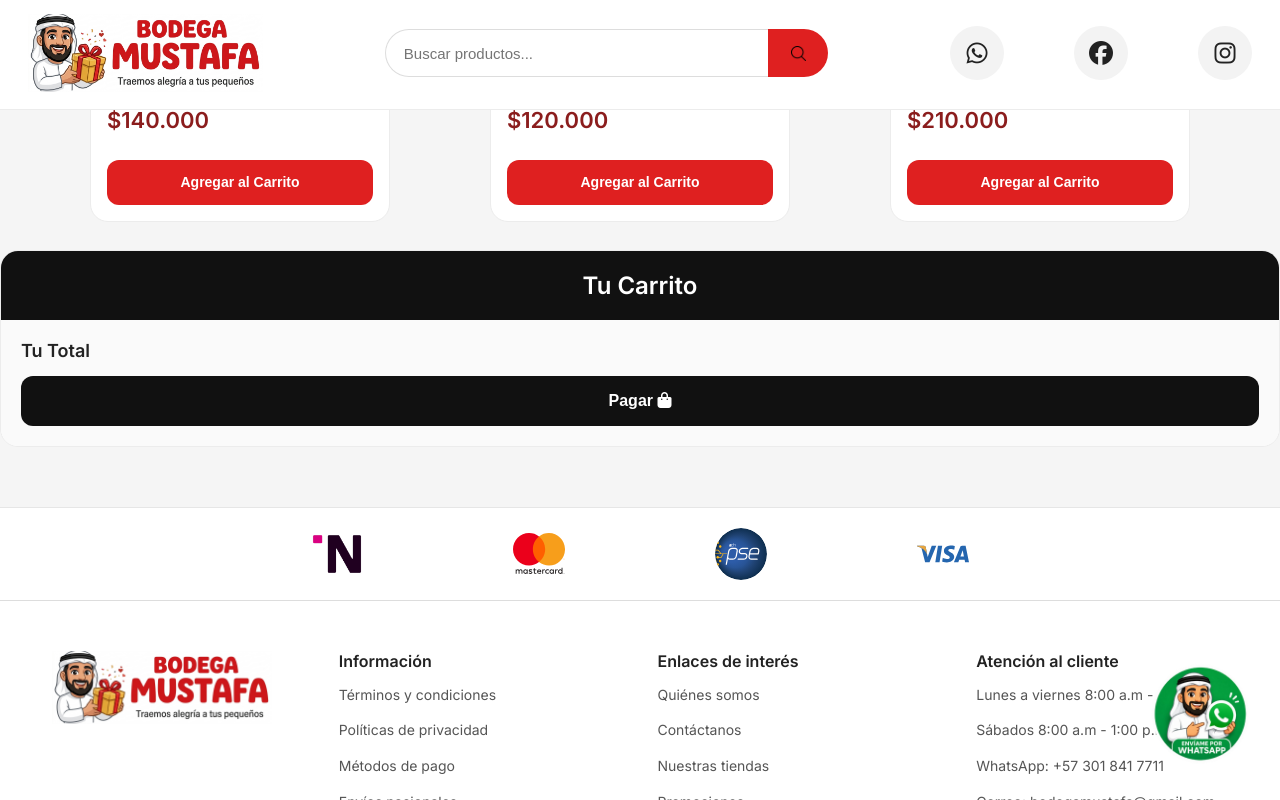
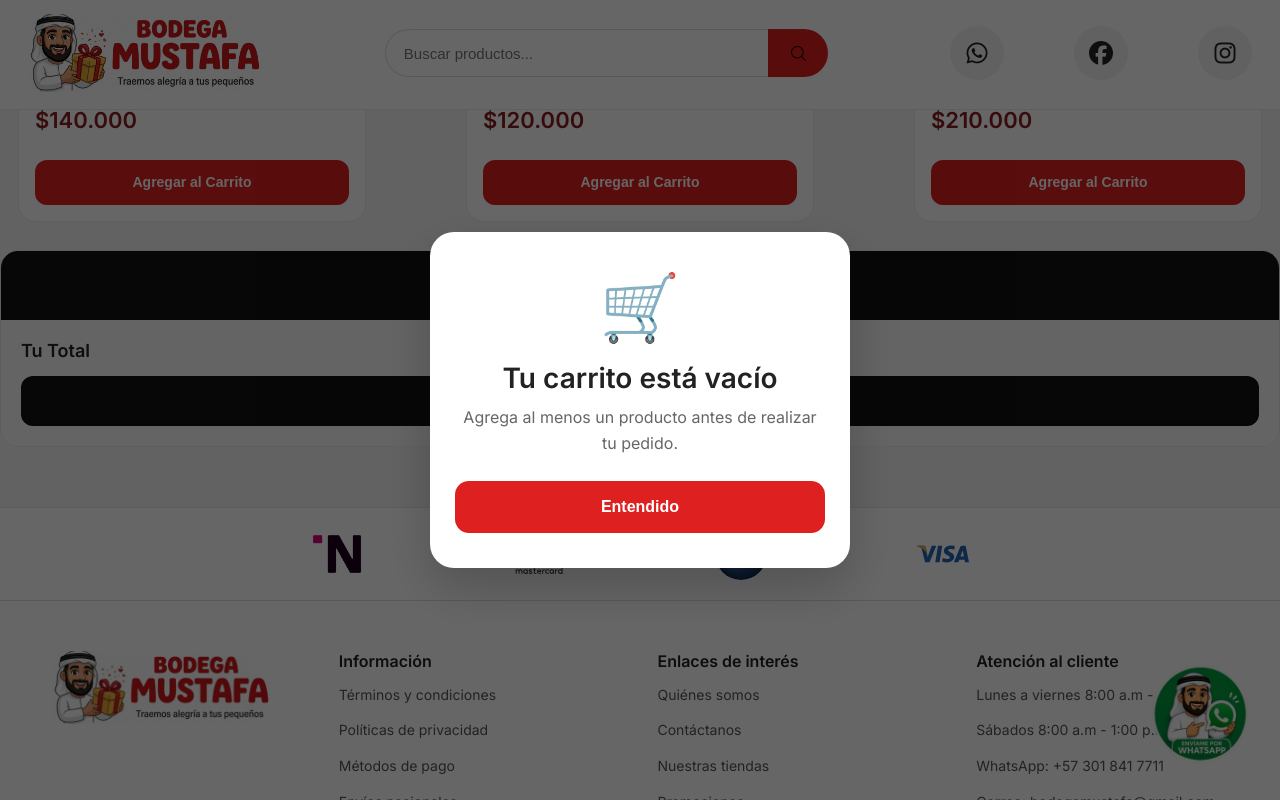
Before and after one commit to samuelsierra21/Bodega-Mustafa, a plain HTML site: page index.html in a window 1280 px wide. Both pictures are taken after a click on the button "Pagar". Shown: the part 3305-4105 px from the top of the page. Drawn offline with Linux system fonts and the light colour scheme.

Commit message:
mas adiciones sobre un mensaje al whatsapp y un aviso si el carrito esta en 0

```diff
--- a/index.html
+++ b/index.html
@@ -11,6 +11,7 @@
   <link href="https://fonts.googleapis.com/css2?family=Inter:wght@300;400;500;600&display=swap" rel="stylesheet">
   <link rel="stylesheet" href="https://cdnjs.cloudflare.com/ajax/libs/font-awesome/6.5.0/css/all.min.css">
   <link href="https://cdn.jsdelivr.net/npm/@fortawesome/fontawesome-free@6.5.0/css/all.min.css" rel="stylesheet">
+  <meta charset="UTF-8">
 
 
 </head>
@@ -189,8 +190,8 @@
 
 <div class="whatsapp-fixed">
 
-  <button class="btn-whatsapp"
-    onclick="window.open('https://wa.me/573018417711','_blank')">
+  <button class="btn-whatsapp" onclick="abrirWhatsapp()"
+    onclick="window.open('https://wa.me/573024925902?text=%F0%9F%91%8B%20%C2%A1Hola!%20Bienvenido%20a%20Bodega%20Mustafa.%0A%0AEstoy%20aqu%C3%AD%20para%20ayudarte%20a%20encontrar%20el%20producto%20que%20buscas,%20resolver%20dudas%20sobre%20precios,%20disponibilidad,%20colores%20y%20env%C3%ADos.%0A%0A%F0%9F%9B%92%20%C2%BFQu%C3%A9%20producto%20te%20interesa%20hoy%3F','_blank')">
 
     <img src="IMG/PRODUCTOS/C_MONTABLES/whatsapp-removebg-preview.png" alt="WhatsApp" class="whatsapp_float">
 
@@ -384,6 +385,29 @@
     </div>
 
   </footer>
+  //carrito vacio
+  <div id="modalVacio" class="modal-vacio">
+
+  <div class="modal-box">
+
+    <div class="modal-icon">
+      🛒
+    </div>
+
+    <h2>Tu carrito está vacío</h2>
+
+    <p>
+      Agrega al menos un producto antes de realizar tu pedido.
+    </p>
+
+    <button onclick="cerrarModal()">
+      Entendido
+    </button>
+
+  </div>
+
+</div>
+
 <script src="productos.js"></script>
 <script src="script.js"></script>
 </body>
--- a/script.js
+++ b/script.js
@@ -86,6 +86,16 @@
 
     var carritoItems = document.getElementsByClassName('carrito-item');
 
+    if(carritoItems.length === 0){
+    abrirModal();
+    return;
+}
+
+    //if(carritoItems.length === 0){
+    //alert("Agrega al menos un producto al carrito");
+    //return;
+//}
+
     let mensaje = "🛒 Pedido:\n\n";
 
     for(var i=0; i<carritoItems.length; i++){
@@ -95,9 +105,12 @@
         var precio = item.getElementsByClassName('carrito-item-precio')[0].innerText;
         var cantidad = item.getElementsByClassName('carrito-item-cantidad')[0].value;
 
+        var imagen = item.getElementsByClassName('carrito-item-imagen')[0].value;
+
         mensaje += "📦 " + titulo + "\n";
         mensaje += "Cantidad: " + cantidad + "\n";
-        mensaje += "Precio: " + precio + "\n\n";
+        mensaje += "Precio: " + precio + "\n";
+        mensaje += "📷 Foto: " + imagen + "\n\n";
     }
 
     var numero = "573024925902"; // SIN +
@@ -152,6 +165,7 @@
     var itemCarritoContenido = `
         <div class="carrito-item">
             <img src="${imagenSrc}" width="80px" alt="">
+            <input type="hidden" class="carrito-item-imagen" value="${imagenSrc}">
             <div class="carrito-item-detalles">
                 <span class="carrito-item-titulo">${titulo}</span>
                 <div class="selector-cantidad">
@@ -252,3 +266,30 @@
     document.getElementsByClassName('carrito-precio-total')[0].innerText = '$'+total.toLocaleString("es") + ",00";
 
 }
+
+//CARRITO VACÍO
+function abrirModal(){
+    document.getElementById("modalVacio").style.display = "flex";
+}
+
+function cerrarModal(){
+    document.getElementById("modalVacio").style.display = "none";
+}
+
+//FUNCION PARA MENSAJE DE ATENCIOn EN WHATSAPP
+function abrirWhatsapp(){
+
+const mensaje = `Hola. Bienvenido a Bodega Mustafa.
+
+Estoy interesado en recibir información sobre productos y precios.`;
+
+    const numero = "573024925902";
+
+    const url =
+    "https://wa.me/" +
+    numero +
+    "?text=" +
+    encodeURIComponent(mensaje);
+
+    window.open(url, "_blank");
+}
--- a/style.css
+++ b/style.css
@@ -535,13 +535,8 @@
 
 .contenedor-items{
   flex:1;
-
   display:grid;
-
-  grid-template-columns:repeat(3, 300px);
-
-  justify-content:center;
-
+  grid-template-columns:repeat(3,1fr);
   gap:100px;
 }
 
@@ -622,9 +617,15 @@
 @media(max-width:992px){
 
   .contenedor-items{
-    display:flex;
-    gap:-18px;
     grid-template-columns:repeat(2,1fr);
+  }
+
+}
+
+@media(max-width:576px){
+
+  .contenedor-items{
+    grid-template-columns:1fr;
   }
 
 }
@@ -937,3 +938,103 @@
   }
 
 }
+
+
+/* =========================
+MODAL CARRITO VACIO
+========================= */
+
+.modal-vacio{
+  position:fixed;
+  inset:0;
+
+  background:rgba(0,0,0,.6);
+
+  display:none;
+
+  justify-content:center;
+  align-items:center;
+
+  z-index:99999;
+
+  padding:20px;
+}
+
+.modal-box{
+  width:100%;
+  max-width:420px;
+
+  background:#fff;
+
+  border-radius:24px;
+
+  padding:35px 25px;
+
+  text-align:center;
+
+  box-shadow:0 20px 50px rgba(0,0,0,.2);
+
+  animation:aparecer .3s ease;
+}
+
+.modal-icon{
+  font-size:65px;
+  margin-bottom:15px;
+}
+
+.modal-box h2{
+  font-size:28px;
+  color:#222;
+  margin-bottom:10px;
+}
+
+.modal-box p{
+  color:#666;
+  line-height:1.6;
+  margin-bottom:25px;
+}
+
+.modal-box button{
+  width:100%;
+  height:52px;
+
+  border:none;
+  border-radius:14px;
+
+  background:#df2020;
+
+  color:#fff;
+
+  font-size:16px;
+  font-weight:600;
+
+  cursor:pointer;
+}
+
+.modal-box button:hover{
+  background:#c71d1d;
+}
+
+@keyframes aparecer{
+  from{
+    opacity:0;
+    transform:scale(.8);
+  }
+
+  to{
+    opacity:1;
+    transform:scale(1);
+  }
+}
+
+@media(max-width:480px){
+
+  .modal-box{
+    padding:25px 18px;
+  }
+
+  .modal-box h2{
+    font-size:22px;
+  }
+
+}
```
